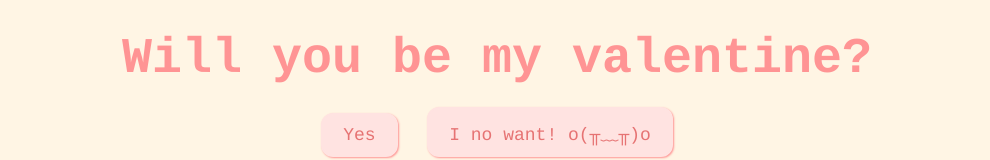
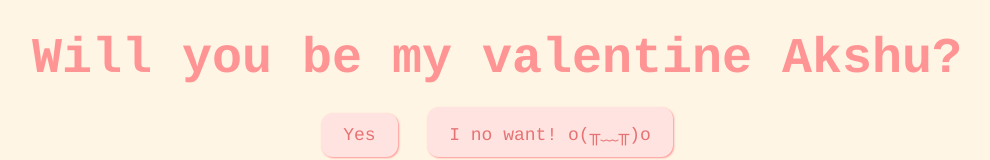
Before and after one commit to ajx1707/valen, a plain HTML site: page index.html in a window 1280 px wide. Shown: the top 160 px of the page, without its empty margins (143-1133 px from the left). Drawn offline with Linux system fonts and the light colour scheme.

Commit message:
Update index.html

```diff
--- a/index.html
+++ b/index.html
@@ -7,7 +7,7 @@
     <link rel="stylesheet" href="css/valentine.css" />
   </head>
   <body>
-    <div id="valentineQuestion"><b>Will you be my valentine?</b></div>
+    <div id="valentineQuestion"><b>Will you be my valentine Akshu?</b></div>
     <button class="answerButton" onclick="location.href='thankyou.html'">
       Yes
     </button>
```
